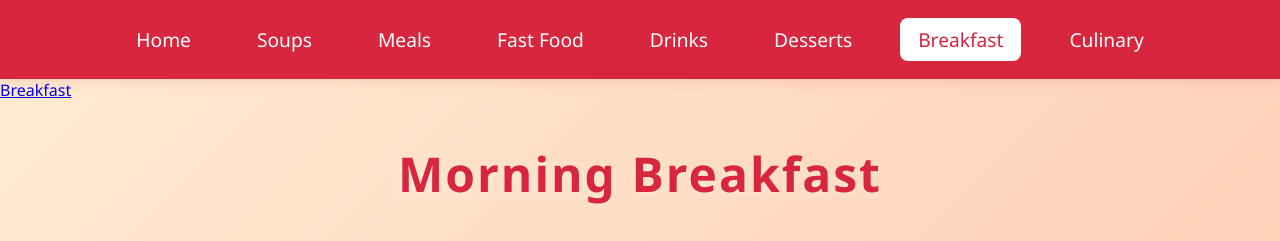
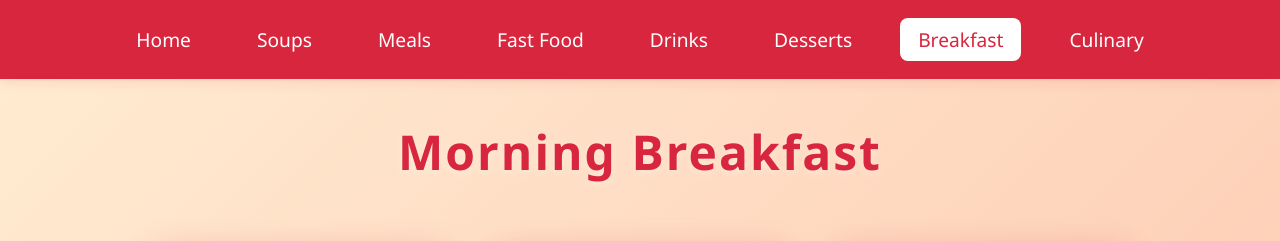
Before and after one commit to nurashi/let-us-cook-web-tech, a plain HTML site: page breakfast.html in a window 1280 px wide. Shown: the top 241 px of the page. Drawn offline with Linux system fonts and the light colour scheme.

Commit message:
Update breakfast.html

```diff
--- a/breakfast.html
+++ b/breakfast.html
@@ -14,11 +14,10 @@
     <a href="fastfood.html">Fast Food</a>
     <a href="drinks.html">Drinks</a>
     <a href="desserts.html">Desserts</a>
-    <a href="breakfast.html" class="active">Breakfast</a>
+    <a href="breakfast.html"  class="active">Breakfast</a>
     <a href="culinary.html">Culinary</a>
   </nav>
 
-  <a href="breakfast.html"  class="active">Breakfast</a>
 
   <h1 class="title">Morning Breakfast</h1>
   <div class="breakfast-section">
```
